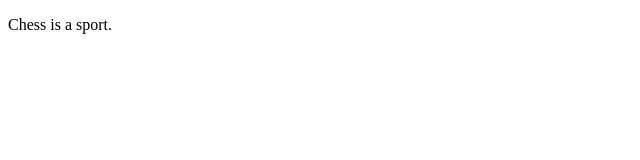
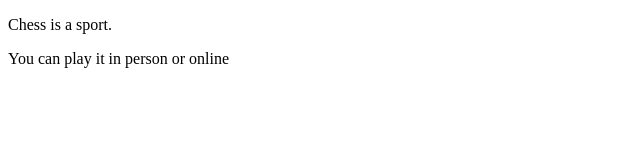
Before and after one commit to MajKnuas/moja-spletna-stran, a plain HTML site: page index.html in a window 1280 px wide. Shown: the whole page, without its empty margins (0-640 px from the left). Drawn offline with Linux system fonts and the light colour scheme.

Commit message:
Paragraph two added

```diff
--- a/index.html
+++ b/index.html
@@ -7,5 +7,6 @@
 </head>
 <body>
     <p>Chess is a sport.</p>
+    <p>You can play it in person or online</p>
 </body>
 </html>
```
